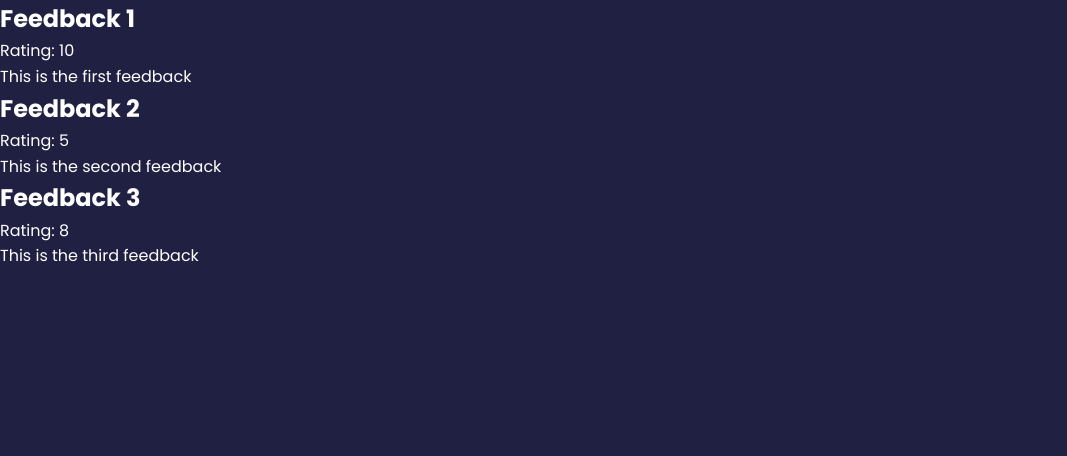
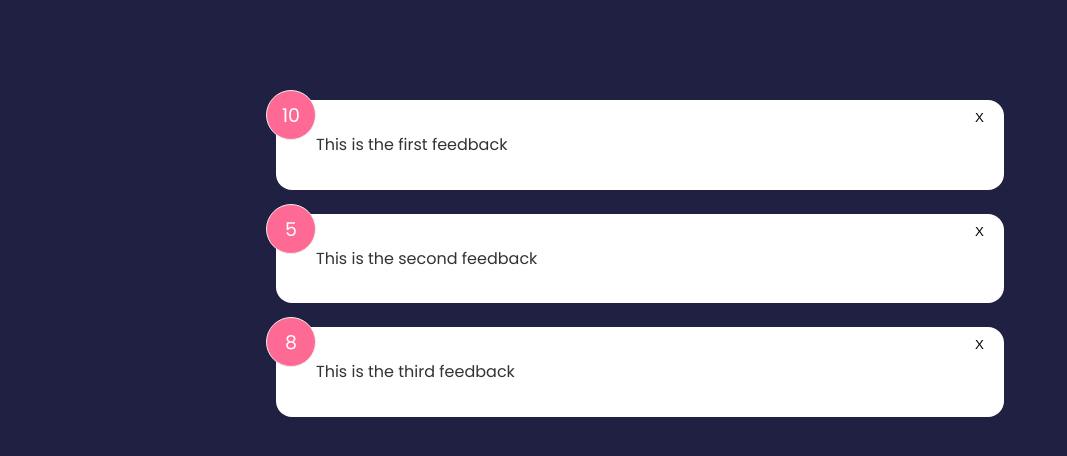
Before and after one commit to StevanFreeborn/feedback-app, a Svelte app: page / in a window 1280 px wide. Shown: the top 456 px of the page, without its empty margins (0-1067 px from the left). Built offline with nearby package versions, Linux system fonts and the light colour scheme.

Commit message:
feat: delete item

```diff
--- a/src/App.svelte
+++ b/src/App.svelte
@@ -7,10 +7,15 @@
     { id: 3, rating: 8, text: "This is the third feedback" },
   ];
 
+  function handleDeleteFeedback (e: CustomEvent<number>) {
+    const id = e.detail;
+    feedback = feedback.filter((fb) => fb.id !== id);
+  }
+
 </script>
 
-<main>
-  <FeedbackList {feedback} />
+<main class="container">
+  <FeedbackList {feedback} on:delete-feedback={handleDeleteFeedback} />
 </main>
 
 <style>
--- a/src/app.css
+++ b/src/app.css
@@ -20,4 +20,5 @@ ul {
 .container {
   max-width: 768px;
   margin: 100px auto;
+  padding: 0 20px;
 }
--- /dev/null
+++ b/src/components/Card.svelte
@@ -0,0 +1,14 @@
+<div class="card">
+  <slot></slot>
+</div>
+
+<style>
+  .card {
+    background-color: #ffffff;
+    color: #333333;
+    border-radius: 1rem;
+    padding: 2rem 2.5rem;
+    margin: 1.5rem 0;
+    position: relative;
+  }
+</style>
--- a/src/components/FeedbackItem.svelte
+++ b/src/components/FeedbackItem.svelte
@@ -0,0 +1,53 @@
+<script lang="ts">
+  import { createEventDispatcher } from "svelte";
+  import type { Feedback } from "../types";
+  import Card from "./Card.svelte";
+
+  export let item: Feedback = {
+    id: 0,
+    rating: 0,
+    text: "",
+  };
+
+  const dispatch = createEventDispatcher();
+
+  function handleDelete () {
+    dispatch('delete-feedback', item.id);
+  }
+</script>
+
+<Card>
+  <div class="num-display">
+    {item.rating}
+  </div>
+  <button class="close" on:click={handleDelete}>X</button>
+  <p class="text-display">
+    {item.text}
+  </p>
+</Card>
+
+<style>
+  .num-display {
+    position: absolute;
+    top: -10px;
+    left: -10px;
+    width: 50px;
+    height: 50px;
+    background-color: #ff6a95;
+    color: #ffffff;
+    border: 1px #eeeeee solid;
+    border-radius: 50%;
+    padding: 10px;
+    text-align: center;
+    font-size: 19px;
+  }
+
+  .close {
+    position: absolute;
+    top: 10px;
+    right: 20px;
+    cursor: pointer;
+    background: none;
+    border: none;
+  }
+</style>
--- a/src/components/FeedbackList.svelte
+++ b/src/components/FeedbackList.svelte
@@ -1,17 +1,9 @@
 <script lang="ts">
-  type Feedback = {
-    id: number;
-    rating: number;
-    text: string;
-  };
+  import type { Feedback } from "../types";
+  import FeedbackItem from "./FeedbackItem.svelte";
+  export let feedback: Feedback[] = [];
+  </script>
 
-  export let feedback: Feedback[] = [];
-</script>
-
-{#each feedback as { id, rating, text }}
-  <div class="feedback">
-    <h2>Feedback {id}</h2>
-    <p>Rating: {rating}</p>
-    <p>{text}</p>
-  </div>
-{/each}
+  {#each feedback as fb}
+    <FeedbackItem item={fb} on:delete-feedback />
+  {/each}
--- /dev/null
+++ b/src/types/index.ts
@@ -0,0 +1,5 @@
+export type Feedback = {
+  id: number;
+  rating: number;
+  text: string;
+};
```
